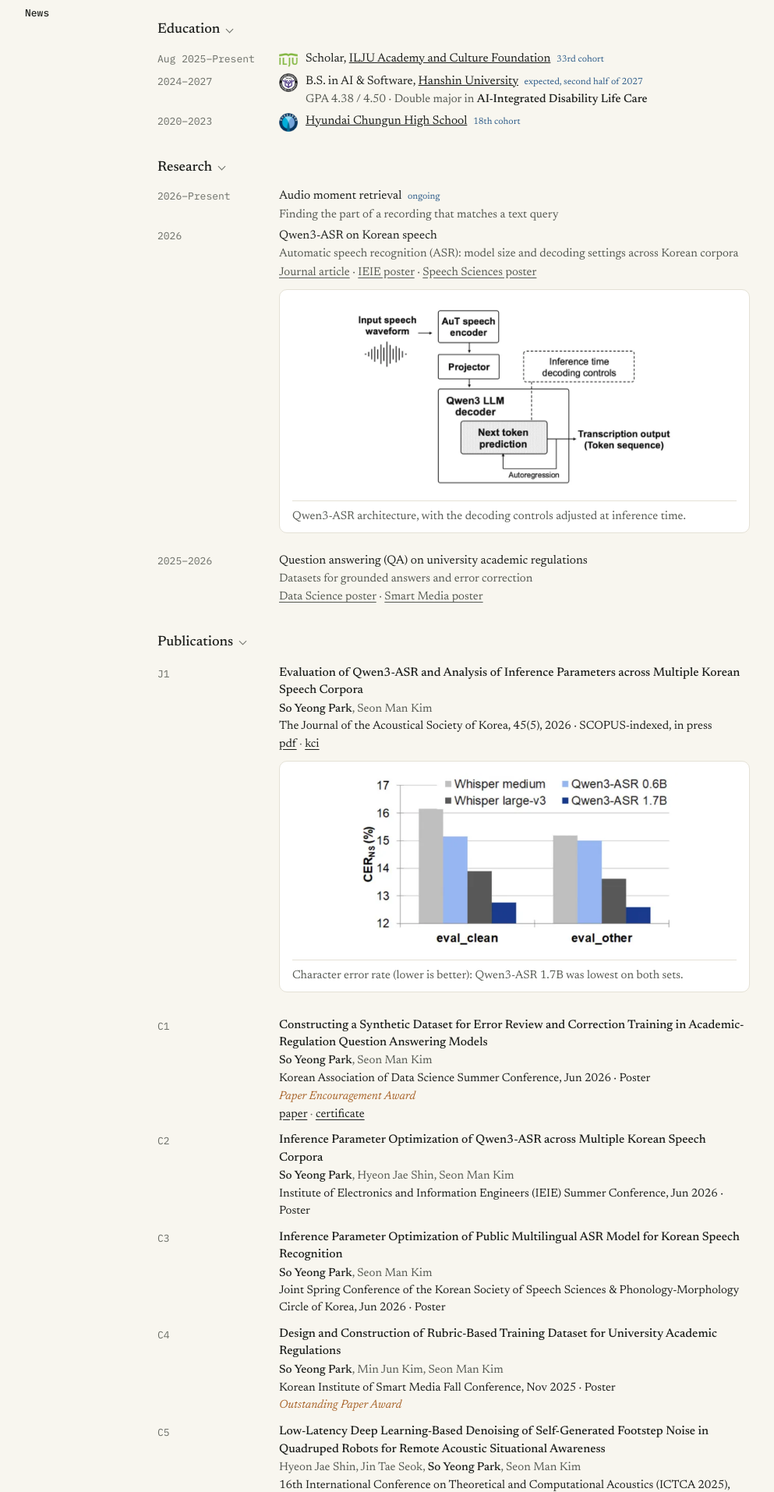
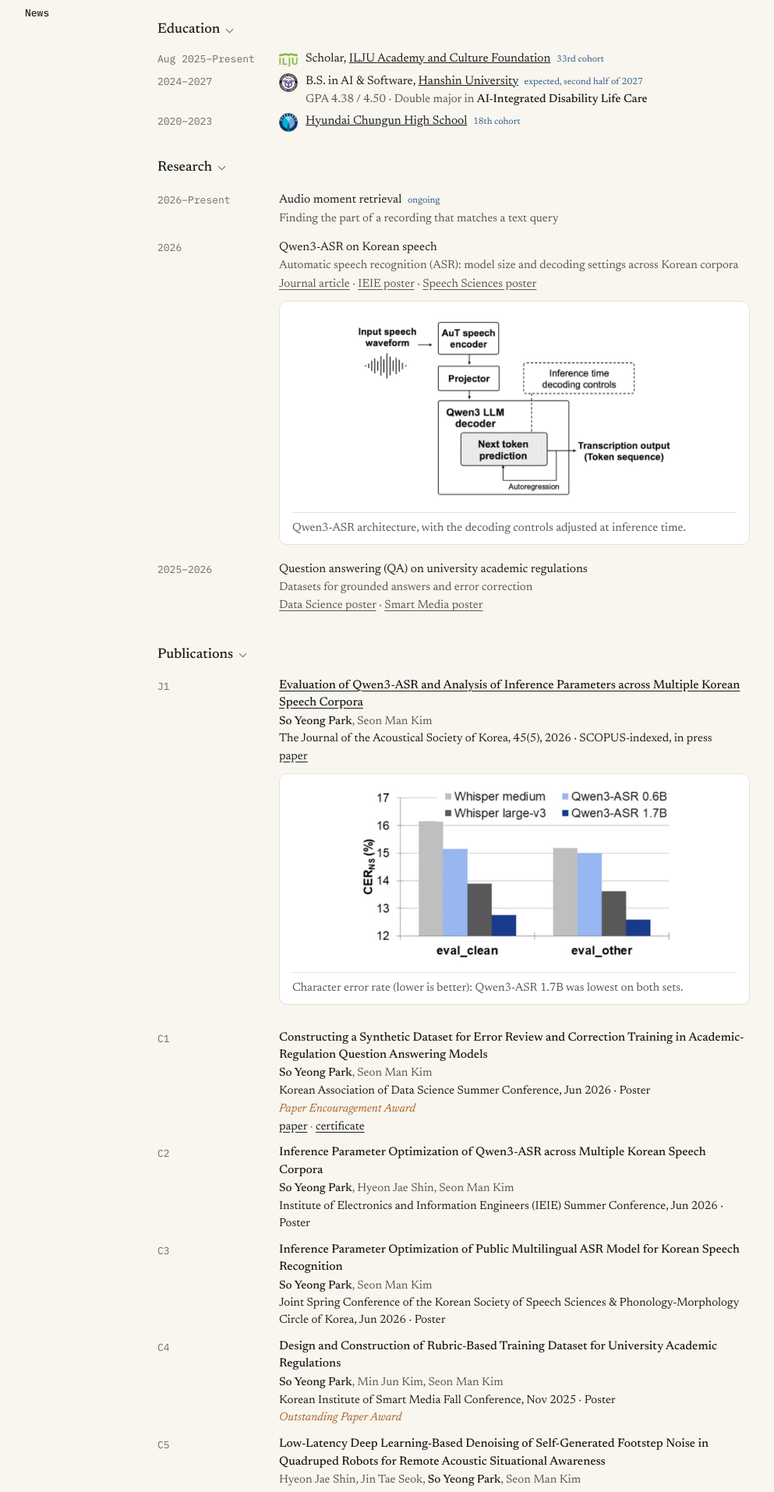
Before and after one commit to green4849/green4849.github.io, a Jekyll site: the page CV_v3/index.html, which Jekyll copies as it is, in a window 1280 px wide. Shown: the part 421-2335 px from the top of the page at 78% size, without its empty margins (132-1125 px from the left). Built offline with Jekyll 4.4.1, drawn with Linux system fonts in a browser that asks for light colours.

Commit message:
Refine J1 links and research spacing in CV v3
Co-Authored-By: Claude Opus 5.5 <noreply@anthropic.com>

```diff
--- a/CV_v3/assets/site.css
+++ b/CV_v3/assets/site.css
@@ -205,7 +205,7 @@ ul { list-style: none; margin: 0; padding: 0; }
   line-height: 1.45;
 }
 .title { font-weight: 500; text-decoration: none; }
-a.title:hover { text-decoration: underline; text-underline-offset: 3px; }
+a.title { text-decoration: underline; text-underline-offset: 3px; }
 .authors { color: #565a53; font-size: 15px; margin-top: 1px; }
 .authors b { color: var(--ink); font-weight: 500; }
 .venue { font-size: 15px; margin-top: 1px; }
@@ -232,6 +232,10 @@ a.title:hover { text-decoration: underline; text-underline-offset: 3px; }
   border-top: 1px solid var(--line);
 }
 
+/* research entries span several lines, so they need more separation than single-line rows */
+#research .rows > li { padding: 7px 0; }
+#research .fig { margin-bottom: 6px; }
+
 .empty { color: var(--gray); margin: 40px 0 0; }
 
 .wash {
--- a/CV_v3/index.html
+++ b/CV_v3/index.html
@@ -9,7 +9,7 @@
   <link rel="preconnect" href="https://fonts.googleapis.com">
   <link rel="preconnect" href="https://fonts.gstatic.com" crossorigin>
   <link rel="stylesheet" href="https://fonts.googleapis.com/css2?family=Newsreader:ital,opsz,wght@0,6..72,400;0,6..72,500;1,6..72,400&family=IBM+Plex+Mono:wght@400;500&family=Noto+Serif+KR:wght@400;500&display=swap">
-  <link rel="stylesheet" href="assets/site.css?v=4">
+  <link rel="stylesheet" href="assets/site.css?v=6">
   <script src="assets/site.js" defer></script>
 </head>
 <body>
@@ -79,7 +79,7 @@
               <a class="title" href="https://doi.org/10.7776/ASK.2026.45.5.582">Evaluation of Qwen3-ASR and Analysis of Inference Parameters across Multiple Korean Speech Corpora</a>
               <div class="authors"><b>So Yeong Park</b>, Seon Man Kim</div>
               <div class="venue">The Journal of the Acoustical Society of Korea, 45(5), 2026 · SCOPUS-indexed, in press</div>
-              <div class="res"><a href="assets/publications/qwen3-asr-korean-2026.pdf">pdf</a> · <a href="https://www.kci.go.kr/kciportal/ci/sereArticleSearch/ciSereArtiView.kci?sereArticleSearchBean.artiId=ART003386913">kci</a></div>
+              <div class="res"><a href="assets/publications/qwen3-asr-korean-2026.pdf">paper</a></div>
               <figure class="fig">
                 <a href="assets/figures/qwen3-asr-figure.webp"><img src="assets/figures/qwen3-asr-figure.webp" width="640" height="347" loading="lazy" decoding="async" alt="Bar chart comparing character error rates of Qwen3-ASR 0.6B and 1.7B with Whisper medium and large-v3 on two evaluation sets. Qwen3-ASR 1.7B has the lowest error rate on both."></a>
                 <figcaption>Character error rate (lower is better): Qwen3-ASR 1.7B was lowest on both sets.</figcaption>
```
